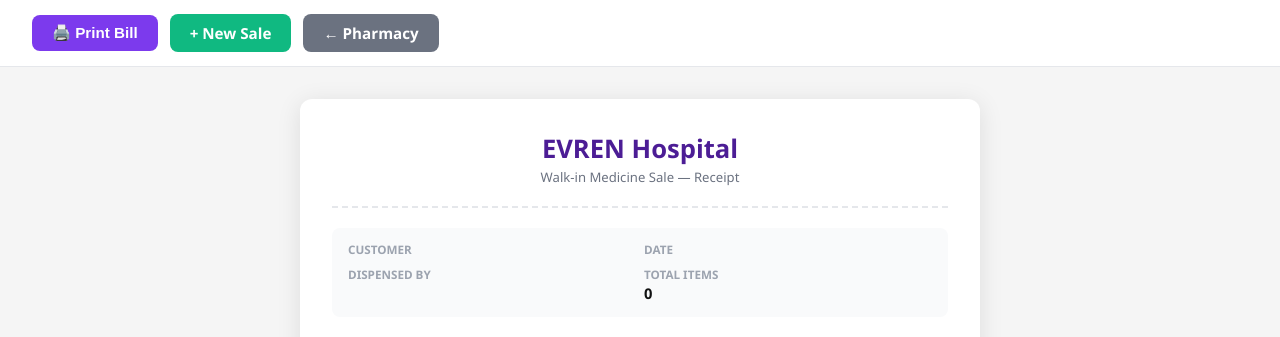
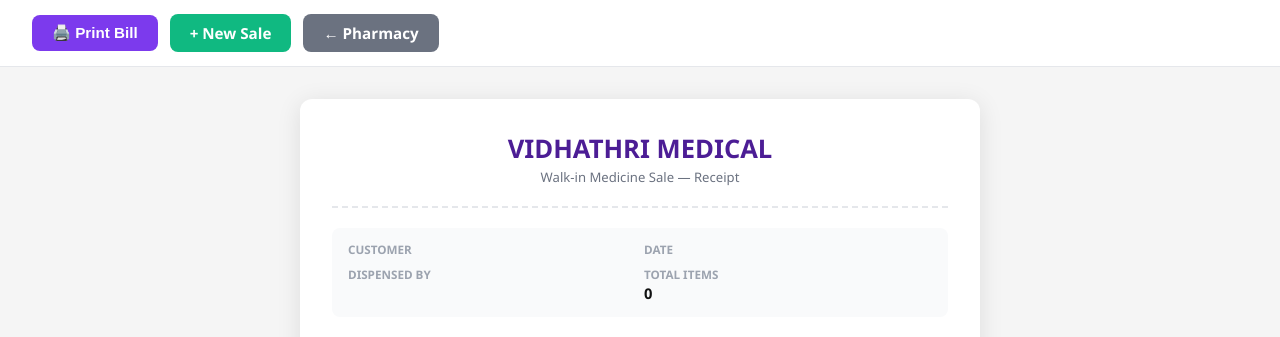
Before and after one commit to gadapadayakar/evren_hms, a Flask app: template templates/pharmacy/walkin_bill.html in a window 1280 px wide. Shown: the top 337 px of the page. Run offline with Flask 3, Linux system fonts and the light colour scheme; the template is opened without the code that fills it, so the values that code supplies are empty.

Commit message:
billname change commit

```diff
--- a/templates/pharmacy/walkin_bill.html
+++ b/templates/pharmacy/walkin_bill.html
@@ -77,7 +77,7 @@ tbody td:nth-child(2), tbody td:nth-child(3), tbody td:nth-child(4) { text-align
   <div class="bill">
 
     <div class="bill-header">
-      <h1>EVREN Hospital</h1>
+      <h1>VIDHATHRI MEDICAL</h1>
       <p>Walk-in Medicine Sale — Receipt</p>
     </div>
 
```
